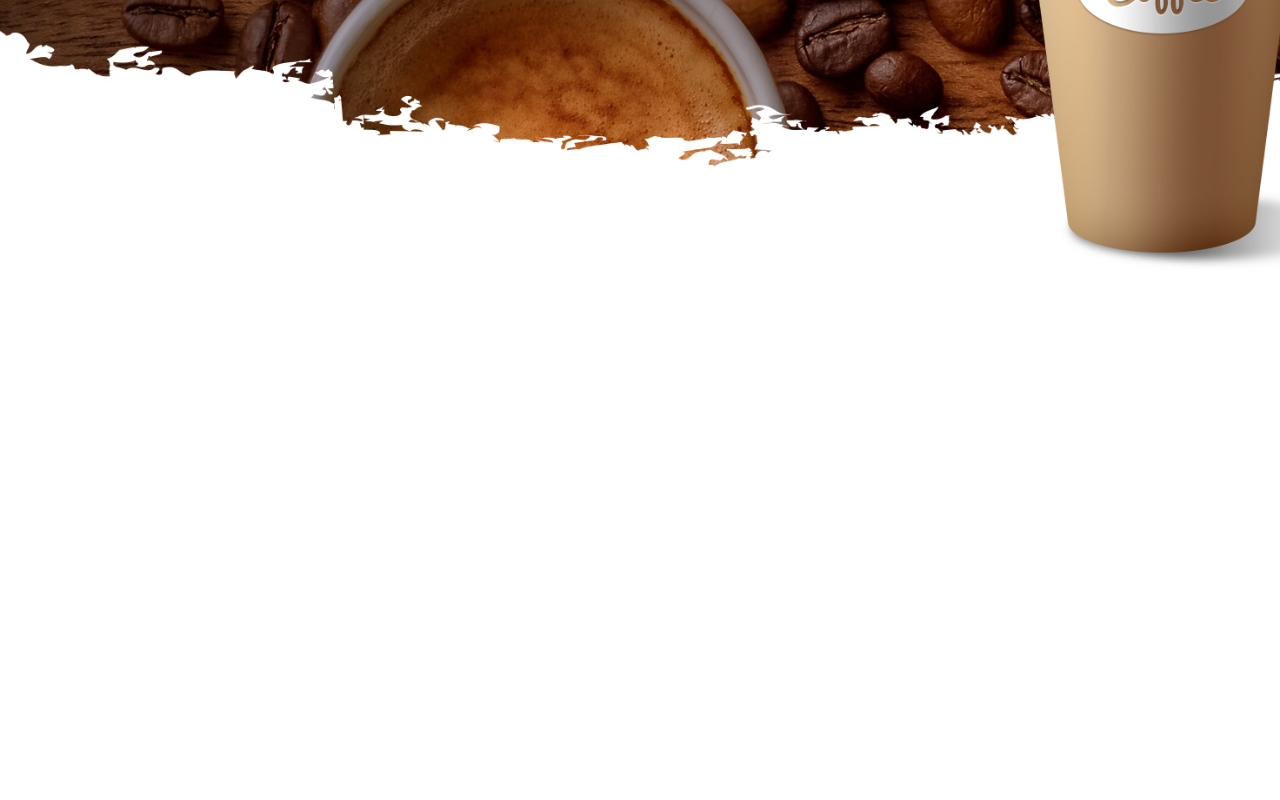
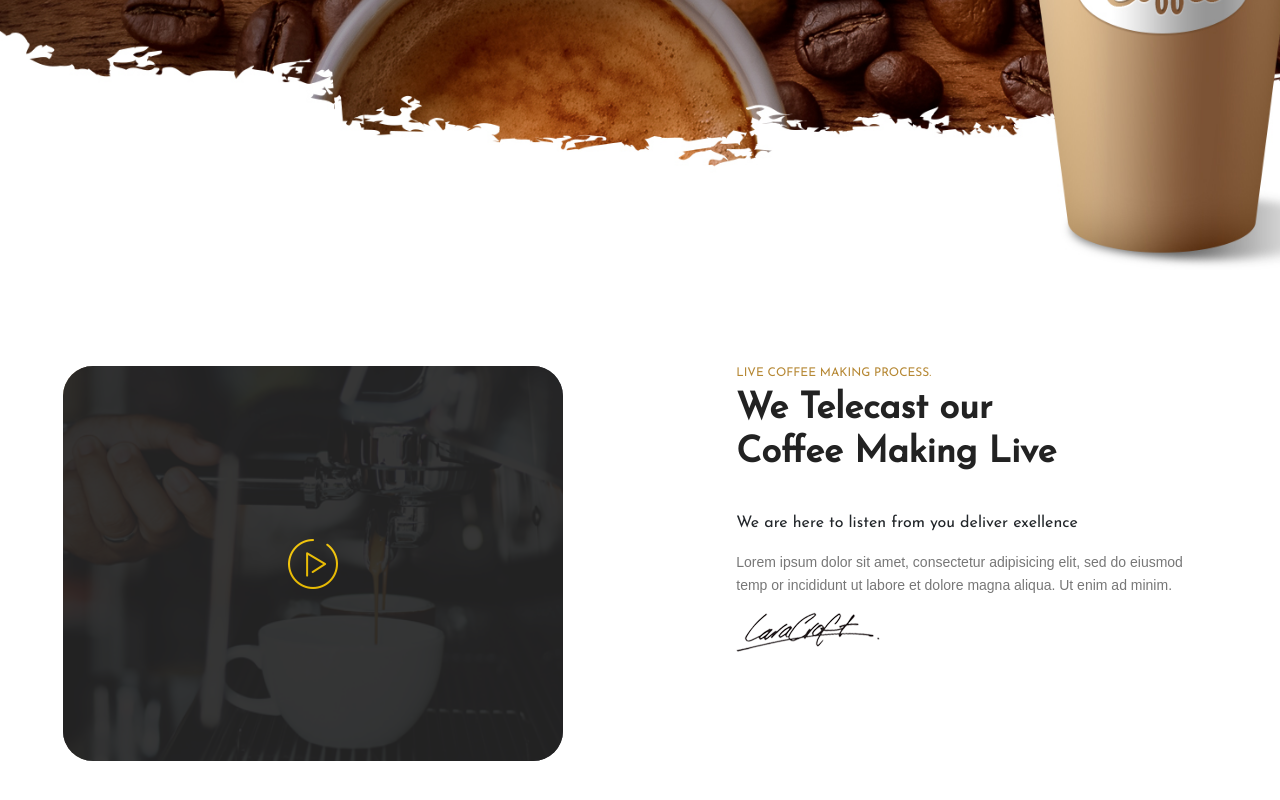
Before and after one commit to AllenHiggins/coffeemaster, an Angular app: page / in a window 1280 px wide. Shown: the part 530-1330 px from the top of the page. Before the commit the page ends 800 px from the top, so only its background shows below. Built offline with nearby package versions, Linux system fonts and the light colour scheme.

Commit message:
about section added

```diff
--- /dev/null
+++ b/src/app/about/about.component.css
@@ -0,0 +1,64 @@
+.about{
+  padding-top: 6em;
+}
+
+.video{
+  background-image: url('../../assets/images/video-bg.jpg');
+  background-size: cover;
+  background-position-x: -27px;
+  width: 80%;
+  min-height: 395px;
+  display: block;
+  margin: auto;
+  border-radius: 30px;
+  margin-bottom: 3em;
+}
+
+.overlay a{
+  /* width: 100%;
+  height: 100%; */
+
+}
+
+.overlay{
+  background-color: #222222;
+  background-image: url('../../assets/images/play-icon.png');
+  background-repeat: no-repeat;
+  background-position-x: 50%;
+  background-position-y: 50%;
+  background-size: auto;
+  opacity: .9;
+  width: 100%;
+  min-height: 395px;
+  border-radius: 30px;
+}
+
+.aboutcontent{
+  width: 74%;
+  display: block;
+  margin: auto;
+}
+
+h6{
+  color: #b68834;
+  font-size: 12px;
+}
+
+h1{
+  max-width: 330px;
+  font-size: 36px;
+  color: #222222;
+  line-height: 1.2em !important;
+  margin-bottom: 0;
+  margin-top: 0;
+  font-weight: 600;
+  padding-bottom: 1em;
+}
+
+p.p2{
+  color: #777777;
+  font-family: "Poppins", sans-serif;
+  font-size: 14px;
+  font-weight: 300;
+  line-height: 1.625em;
+}
--- /dev/null
+++ b/src/app/about/about.component.html
@@ -0,0 +1,21 @@
+<div class="row about">
+  <div class="col-md-6 col-xs-12">
+    <div class="video">
+      <a href="#">
+        <div class="overlay"></div>
+      </a>
+    </div>
+  </div>
+  <div class="col-md-6 col-xs-12">
+      <div class="aboutcontent">
+        <h6>LIVE COFFEE MAKING PROCESS.</h6>
+        <h1>We Telecast our Coffee Making Live</h1>
+        <p>We are here to listen from you deliver exellence</p>
+        <p class="p2">
+          Lorem ipsum dolor sit amet, consectetur adipisicing elit, sed do eiusmod
+          temp or incididunt ut labore et dolore magna aliqua. Ut enim ad minim.
+        </p>
+        <img src="assets/images/signature.png" >
+      </div>
+  </div>
+</div>
--- /dev/null
+++ b/src/app/about/about.component.ts
@@ -0,0 +1,15 @@
+import { Component, OnInit } from '@angular/core';
+
+@Component({
+  selector: 'app-about',
+  templateUrl: './about.component.html',
+  styleUrls: ['./about.component.css']
+})
+export class AboutComponent implements OnInit {
+
+  constructor() { }
+
+  ngOnInit() {
+  }
+
+}
--- a/src/app/app.component.html
+++ b/src/app/app.component.html
@@ -1,2 +1,3 @@
 <app-nav></app-nav>
 <app-header></app-header>
+<app-about></app-about>
--- a/src/app/app.module.ts
+++ b/src/app/app.module.ts
@@ -4,12 +4,14 @@ import { NgModule } from '@angular/core';
 import { AppComponent } from './app.component';
 import { NavComponent } from './nav/nav.component';
 import { HeaderComponent } from './header/header.component';
+import { AboutComponent } from './about/about.component';
 
 @NgModule({
   declarations: [
     AppComponent,
     NavComponent,
-    HeaderComponent
+    HeaderComponent,
+    AboutComponent
   ],
   imports: [
     BrowserModule
--- a/src/app/nav/nav.component.css
+++ b/src/app/nav/nav.component.css
@@ -3,6 +3,7 @@
   height: 80px;
   color:#eaeaea;
   position: fixed;
+  z-index: 999;
   font-family: 'Josefin Sans', sans-serif;
 }
 
```
